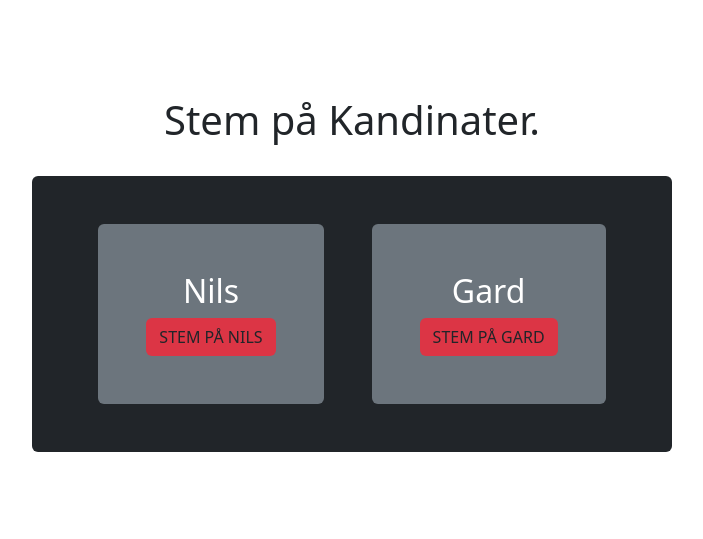
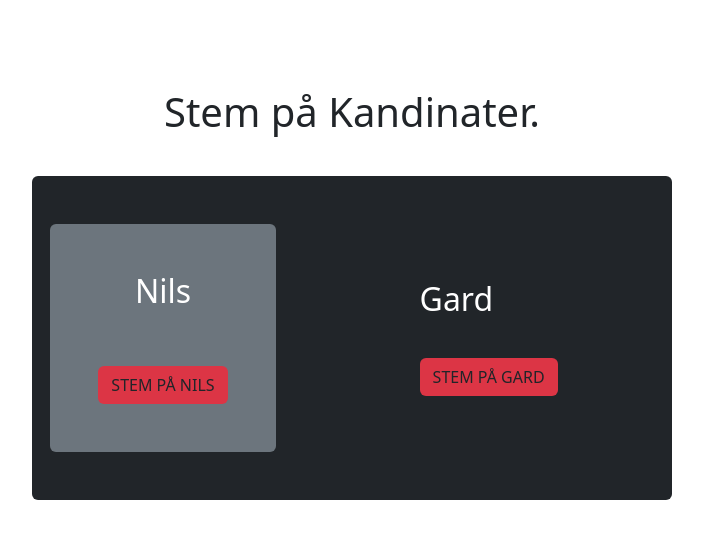
Before and after one commit to alegundah/valgsystem-bakka, a Django app: page /vote/ in a window 1280 px wide. Shown: the top 539 px of the page, without its empty margins (288-991 px from the left). Run offline with Django 5.2, Linux system fonts and the light colour scheme.

Commit message:
commit to merge

```diff
--- /dev/null
+++ b/vote/static/vote/styles.css
@@ -0,0 +1,13 @@
+h1 {
+	margin-top: 40px;
+	margin-bottom: 40px;
+}
+
+#child {
+	display: flex;
+	flex-direction: column;
+	padding: 3rem 6rem;
+	gap: 2rem;
+	color: white;
+	border-radius: 4rem;
+}
--- a/vote/templates/vote/kandidat.html
+++ b/vote/templates/vote/kandidat.html
@@ -1,19 +1,18 @@
-{% extends "vote/base.html" %}
+{% extends "vote/base.html" %} {% block title %} Stem på
+Kandinater {% endblock %} {% block content%}
 
-{% block title %} Stem på Kandinater {% endblock %}
+<h1 class="text-center pt-5">Stem på Kandinater.</h1>
 
-{% block content%}
-
-<br />
-<br />
-<h1 class="text-center pt-5">Stem på Kandinater.</h1>
-<br />
 <div
 	class="d-flex justify-content-center bg-dark text_white py-5 rounded mx-auto gap-5 w-50 h-75 align-items-center"
 >
+	<!-- COntent div -->
+
 	<div
 		class="flex-direction:row flex-colum gap-5 justify-content-start text-white text-center gap bg-secondary align-items-center py-5 px-5 rounded"
+		id="child"
 	>
+		<!-- Container -->
 		<!--! LEGG PÅ BILDE I DIV CLASSEN SOM BGIMG {{bildeurl}} -->
 
 		<h2>Nils</h2>
@@ -24,9 +23,7 @@
 			STEM PÅ NILS
 		</button>
 	</div>
-	<div
-		class="flex-direction:row flex-colum gap-5 justify-content-start text-white text-center gap bg-secondary align-items-center py-5 px-5 rounded"
-	>
+	<div id="child">
 		<!--! LEGG PÅ BILDE I DIV CLASSEN SOM BGIMG {{bildeurl}} -->
 
 		<h2>Gard</h2>
```
